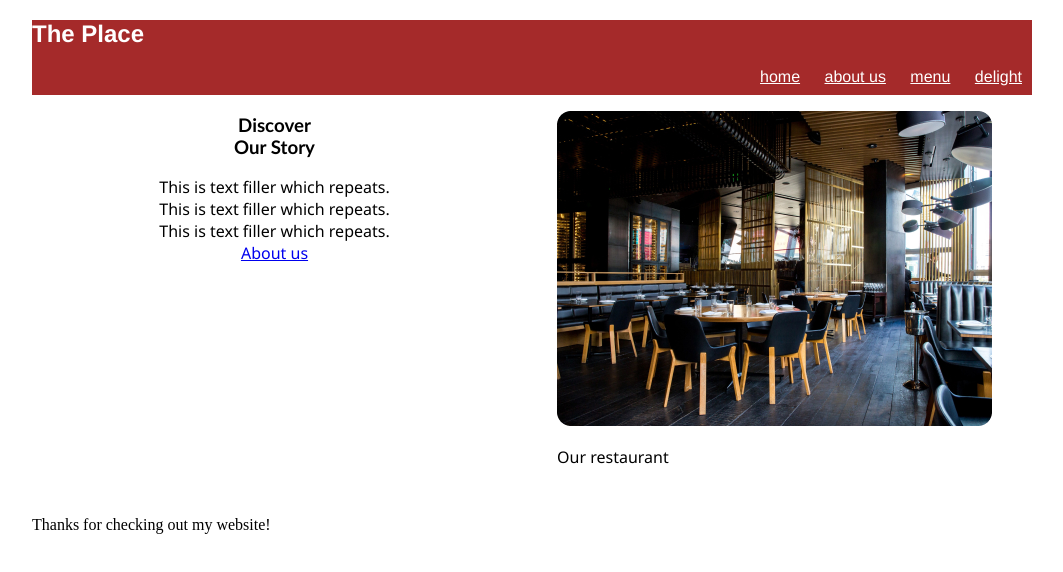
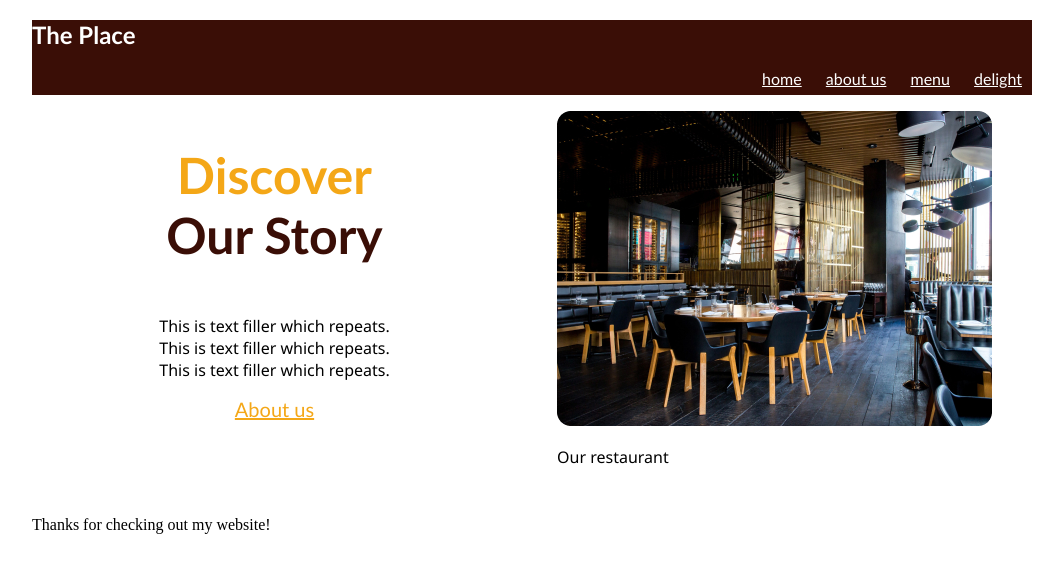
Before and after one commit to StudentUserDiego03/Web2assignment1, a plain HTML site: page index.html in a window 1280 px wide. Shown: the whole page, without its empty margins (108-1171 px from the left). Drawn offline with Linux system fonts and the light colour scheme.

Commit message:
added/motified content

```diff
--- a/css/stylesheet.css
+++ b/css/stylesheet.css
@@ -4,10 +4,10 @@ body{
 }
 
 .block{
-    background-color:brown;
+    background-color:#3a0e06;
     height: 75px;
     text-align: right;
-    font-family: 'Franklin Gothic Medium', 'Arial Narrow', Arial, sans-serif;
+    font-family:'Gill Sans', 'Gill Sans MT', Calibri, 'Trebuchet MS', sans-serif;
     justify-content: center;
     color: white;
 }
@@ -24,6 +24,7 @@ body{
 
 .section1{
     display: flex;
+
 }
 .section1 article{
     text-align: center;
@@ -36,4 +37,12 @@ body{
 
 .section1 h1 {
     font-family:'Gill Sans', 'Gill Sans MT', Calibri, 'Trebuchet MS', sans-serif;
+    font-size: 50px;
+    color:#3a0e06;
 }
+
+.section1 a{
+    color:rgb(244, 167, 23);
+    font-family:'Gill Sans', 'Gill Sans MT', Calibri, 'Trebuchet MS', sans-serif;
+    font-size: 20px;
+}
--- a/index.html
+++ b/index.html
@@ -22,11 +22,11 @@
 <section class="section1">
 
         <article>
-        <h1>Discover <br>Our Story</h1>
+        <h1><span style="color:rgb(244, 167, 23);">Discover</span><br>Our Story</h1>
             <p>This is text filler which repeats.<br> This is text filler which repeats.
-                 <br>This is text filler which repeats.
-                <br><a href="index.html">About us</a>
+                 <br>This is text filler which repeats.<br>
                 </p>
+                <p class="alternateP"><a href="index.html">About us</a></p>
         </article>
         <figure>
         <img src="assets/our-story.jpg" alt="tables of coffee on display" style="border-radius: 10px;">
```
